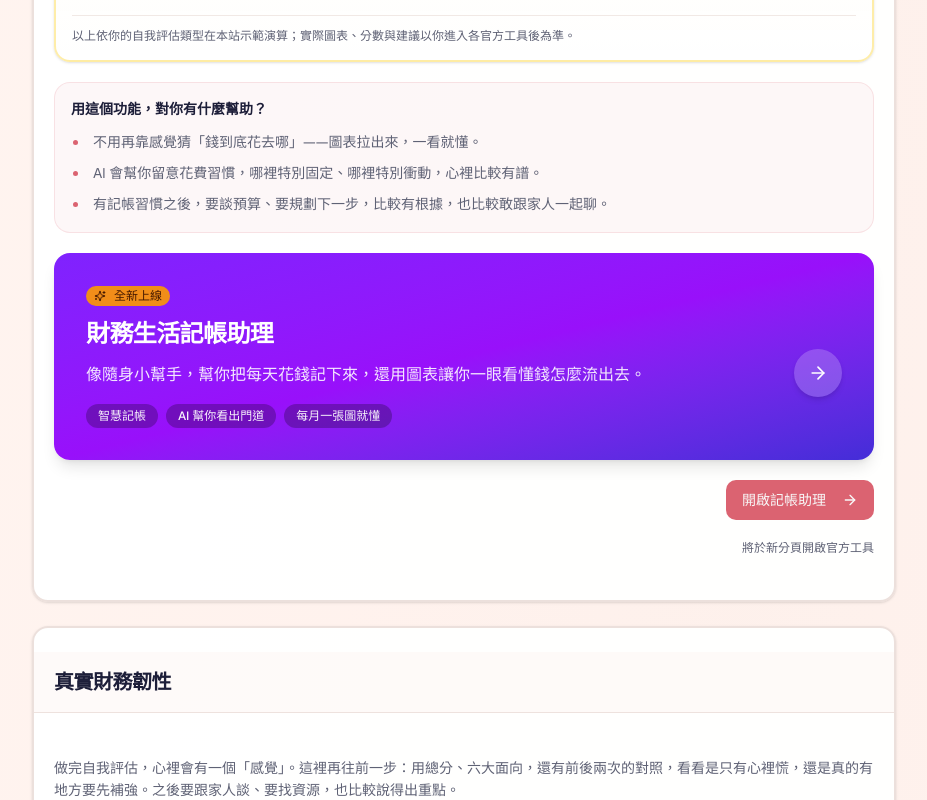
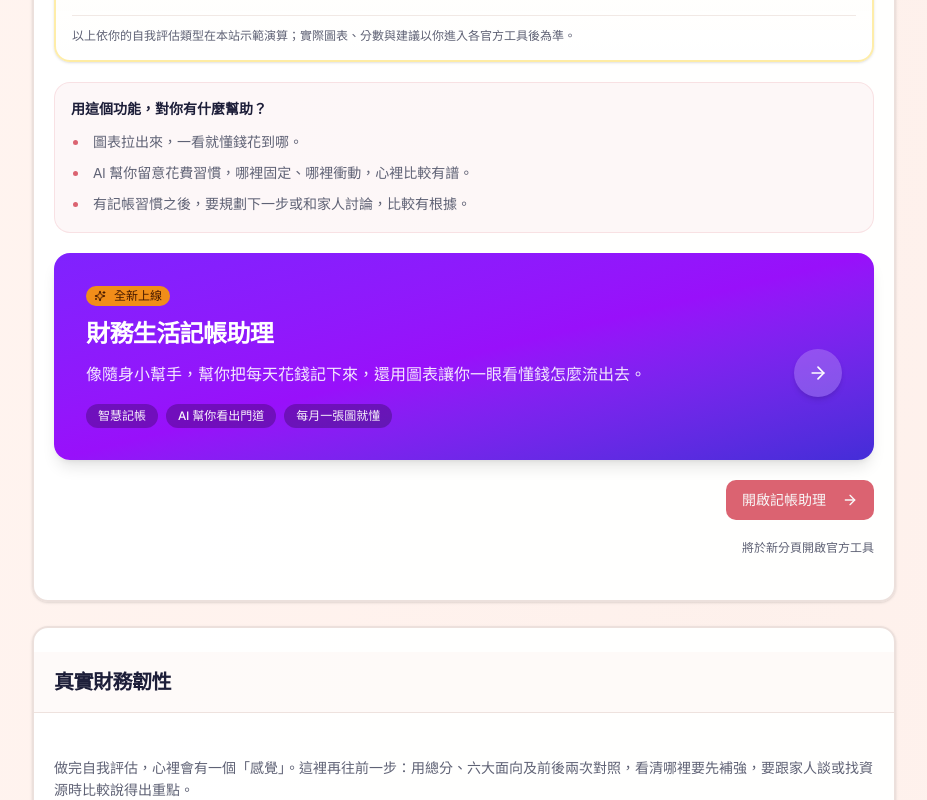
Before and after one commit to Kevin-Yeh-egroup/financial-resilience-survey, a Next.js app: page /personal-center in a window 1280 px wide. Shown: the part 1320-2120 px from the top of the page, without its empty margins (176-1103 px from the left). Built offline with nearby package versions, Linux system fonts and the light colour scheme.

Commit message:
✨ Refine descriptions and summaries for various financial tools in the personal center, enhancing clarity and user engagement. Update language for consistency and improve readability across multiple components.

```diff
--- a/app/personal-center/page.tsx
+++ b/app/personal-center/page.tsx
@@ -44,11 +44,11 @@ const TOOLS: Record<string, CenterTool> = {
     title: "財務生活記帳助理",
     summary: "像隨身小幫手，幫你把每天花錢記下來，還用圖表讓你一眼看懂錢怎麼流出去。",
     description:
-      "很多人不是不會賺錢，是不知道錢不見在哪裡。用手機就能記一筆、分類一下，久了就會發現：原來這裡省一點、那裡調一下，心裡就比較踏實。不用自己當會計師，也能慢慢把家裡的現金流弄清楚。",
+      "很多人不是不會賺錢，是不知道錢不見在哪裡。用手機記一筆、分類一下，久了就會發現哪裡省一點、哪裡調一下，心裡就比較踏實。",
     benefits: [
-      "不用再靠感覺猜「錢到底花去哪」——圖表拉出來，一看就懂。",
-      "AI 會幫你留意花費習慣，哪裡特別固定、哪裡特別衝動，心裡比較有譜。",
-      "有記帳習慣之後，要談預算、要規劃下一步，比較有根據，也比較敢跟家人一起聊。",
+      "圖表拉出來，一看就懂錢花到哪。",
+      "AI 幫你留意花費習慣，哪裡固定、哪裡衝動，心裡比較有譜。",
+      "有記帳習慣之後，要規劃下一步或和家人討論，比較有根據。",
     ],
     href: "https://www.familyfinhealth.com/toolbox/financial-calculator/basic-accounting-preview",
     ctaLabel: "開啟記帳助理",
@@ -60,11 +60,11 @@ const TOOLS: Record<string, CenterTool> = {
     title: "真實財務韌性",
     summary: "用問卷跟分數，把你家現在「耐不耐撞、萬一沒收入能撐多久」講得白話一點、具體一點。",
     description:
-      "做完自我評估，心裡會有一個「感覺」。這裡再往前一步：用總分、六大面向，還有前後兩次的對照，看看是只有心裡慌，還是真的有地方要先補強。之後要跟家人談、要找資源，也比較說得出重點。",
+      "做完自我評估，心裡會有一個「感覺」。這裡再往前一步：用總分、六大面向及前後兩次對照，看清哪裡要先補強，要跟家人談或找資源時比較說得出重點。",
     benefits: [
-      "知道自己哪一塊比較穩、哪一塊比較薄，不會什麼都一起擔心。",
+      "知道哪一塊比較穩、哪一塊比較薄，不會什麼都一起擔心。",
       "可以回看上次跟這次有沒有變好，不是做完就忘。",
-      "把「我覺得還行」跟「分數怎麼說」放在一起看，比較不會誤判自己的狀況。",
+      "把「我覺得還行」跟「分數怎麼說」放在一起看，比較不會誤判狀況。",
     ],
     href: "https://financial-resilience-assessment-too.vercel.app/personal",
     ctaLabel: "前往真實財務韌性",
@@ -74,11 +74,11 @@ const TOOLS: Record<string, CenterTool> = {
     title: "詐騙防禦能力",
     summary: "用生活裡常見的情境，看看你在「很急、很熟、看起來超合理」的時候，第一個念頭通常是什麼。",
     description:
-      "現在的詐騙常常長得像通知、像熟人借錢、像限時優惠。這份檢測不叫你死背口訣，而是讓你發現：壓力一來，你習慣先相信、先轉帳，還是先緩一緩、先查證？先認識自己的習慣，才知道哪裡要練習踩煞車。",
+      "現在的詐騙常長得像通知、像熟人借錢、像限時優惠。這份檢測讓你發現：壓力一來，你習慣先相信還是先緩一緩、先查證？先認識自己的習慣，才知道哪裡要練習踩煞車。",
     benefits: [
-      "知道自己「容易心軟」還是「容易急」，下次接到可疑訊息，心裡會多一個提醒。",
-      "結果會對應到幾種常見反應類型，不是貼標籤，而是幫你找到適合你的防範節奏。",
-      "可以跟家人一起做、一起對答案，彼此提醒，比一個人硬扛有效。",
+      "知道自己「容易心軟」還是「容易急」，接到可疑訊息時心裡會多一個提醒。",
+      "結果對應幾種常見反應類型，幫你找到適合的防範節奏。",
+      "可以跟家人一起做、一起對答案，彼此提醒。",
     ],
     href: "https://www.familyfinhealth.com/fraud-defense",
     ctaLabel: "開始防詐檢測",
@@ -88,11 +88,11 @@ const TOOLS: Record<string, CenterTool> = {
     title: "財務焦慮",
     summary: "錢的壓力一來，有人睡不著、有人裝沒事、有人一直想最壞的情況——這裡幫你看你比較像哪一種。",
     description:
-      "題目不難，就是問你：帳單快來、薪水還沒進帳的時候，你通常怎麼想、怎麼反應。做完會得到一個大概的輪廓，讓你知道「原來很多人也會這樣」，也比較敢去找人聊、或試試看調整一小步。",
+      "就是問你：帳單快來、薪水還沒進帳的時候，你通常怎麼想、怎麼反應。做完會得到一個大概的輪廓，讓你知道「原來很多人也會這樣」，也比較敢去找人聊或試著調整一小步。",
     benefits: [
       "比較不會覺得「只有我一個人在慌」——先被理解，心就會鬆一點。",
-      "會用白話整理你可以試的小方向，不是做完就丟你一個抽象名詞。",
-      "若你也有做自我評估或真實評估，可以一起看：心裡很慌的時候，跟實際狀況是不是同一回事。",
+      "用白話整理可以試的小方向，不是做完就丟一個抽象名詞。",
+      "若有做自我評估或真實評估，可以一起看：心裡很慌時，跟實際狀況是不是同一回事。",
     ],
     href: "https://www.familyfinhealth.com/financial-anxiety",
     ctaLabel: "開始財務焦慮檢測",
@@ -102,11 +102,11 @@ const TOOLS: Record<string, CenterTool> = {
     title: "夢想達成財務規劃",
     summary: "不是要你一次變有錢，而是陪你把「想去旅行、想買房、想轉職」拆成這個月、下個月辦得到的小步。",
     description:
-      "很多人心裡有目標，但不知道從哪裡下手，就一直拖。這裡用引導式步驟，陪你想想：錢從哪來、什麼要先擋、什麼可以緩一緩。一步一步排下去，比較不會三分鐘熱度，也比較敢跟家人說你在拼什麼。",
+      "很多人心裡有目標，但不知道從哪裡下手，就一直拖。這裡用引導式步驟，陪你想想錢從哪來、什麼要先擋、什麼可以緩，一步一步排下去，比較不會三分鐘熱度。",
     benefits: [
-      "大願望不會只停在「好想喔」，而是變成排得出來的順序。",
-      "比較清楚每個月可以挪多少給這個目標，心裡有底，比較不會亂花又後悔。",
-      "若你已經在記帳、做評估，可以把數字跟夢想接在一起，計畫比較站得住腳。",
+      "大願望不只停在「好想喔」，而是變成排得出來的順序。",
+      "比較清楚每個月可以挪多少給這個目標，心裡有底。",
+      "若已在記帳、做評估，可以把數字跟夢想接在一起，計畫比較站得住腳。",
     ],
     href: "https://www.familyfinhealth.com/financial-planning",
     ctaLabel: "開始夢想財務規劃",
```
Also changed, not shown: components/results-display.tsx (+28 -32 lines).
